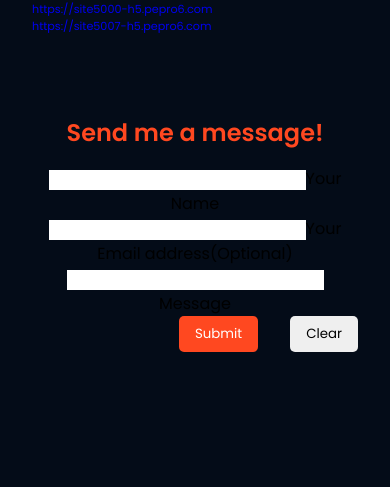
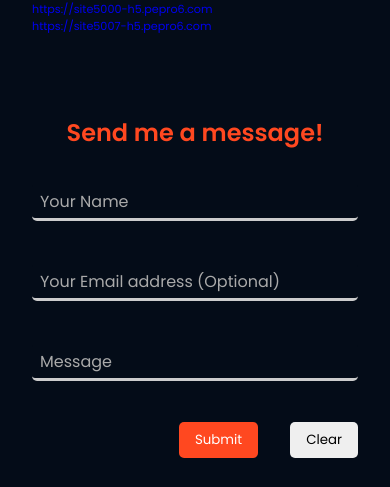
Before and after one commit to briancgmendoza/briancgmendoza-portfolio, a React app: page / in a window 390 px wide. Shown: the part 2909-3396 px from the top of the page. Before the commit the page ends 3293 px from the top, so only its background shows below. Built offline with nearby package versions, Linux system fonts and the light colour scheme; no server answers.

Commit message:
Fixing Form, Scroll Behavior and Hamburger Menu

```diff
--- a/src/components/Form/index.tsx
+++ b/src/components/Form/index.tsx
@@ -57,50 +57,62 @@ const Form = ({ onClose }: Props) => {
       );
 
     alert("Message sent!");
+
+    setSendMessage([
+      {
+        sender: "",
+        emailAddress: "",
+        message: "",
+      },
+    ]);
   };
 
   const renderForm = () => {
     return sendMessage.map((input, index) => {
       return (
         <div key={index}>
-          <div className="form-floating mb-3">
+          <div className={styles.formGroup}>
             <input
               type="text"
               value={input.sender}
               onChange={(e) => handleFormChange(index, e)}
               name="sender"
               required
-              className="form-control"
-              placeholder=""
+              className={styles.formControl}
+              placeholder="Your Name"
             />
-            <label htmlFor="sender">Your Name</label>
+            <label htmlFor="sender" className={styles.formLabel}>
+              Your Name
+            </label>
           </div>
 
-          <div className="form-floating mb-3">
+          <div className={styles.formGroup}>
             <input
               type="email"
               value={input.emailAddress}
               onChange={(e) => handleFormChange(index, e)}
               name="emailAddress"
-              className="form-control"
-              placeholder=""
+              className={styles.formControl}
+              placeholder="Your Email address (Optional)"
             />
-            <label htmlFor={input.emailAddress}>
-              Your Email address(Optional)
+            <label htmlFor="emailAddress" className={styles.formLabel}>
+              Your Email address (Optional)
             </label>
           </div>
 
-          <div className="form-floating mb-3">
+          <div className={styles.formGroup}>
             <input
               type="text"
               value={input.message}
               onChange={(e) => handleFormChange(index, e)}
               name="message"
               required
-              className="form-control"
-              placeholder=""
+              className={styles.formControl}
+              placeholder="Message"
             />
-            <label htmlFor={input.message}>Message</label>
+            <label htmlFor="message" className={styles.formLabel}>
+              Message
+            </label>
           </div>
         </div>
       );
--- a/src/components/NavBar/index.tsx
+++ b/src/components/NavBar/index.tsx
@@ -5,6 +5,12 @@ import styles from "../../styles/NavBar.module.scss";
 
 const NavBar = () => {
   const [toggleMenu, setToggleMenu] = React.useState(false);
+
+  React.useEffect(() => {
+    window.addEventListener("scroll", () => {
+      setToggleMenu(false);
+    });
+  }, []);
 
   return (
     <section className={styles.navbar}>
@@ -32,10 +38,7 @@ const NavBar = () => {
 
         {toggleMenu && (
           <div className={styles.navMenuContainer}>
-            <ul
-              className={styles.navMenuContainerLinks}
-              onMouseLeave={() => setToggleMenu(!toggleMenu)}
-            >
+            <ul className={styles.navMenuContainerLinks}>
               {navData.map((data, index) => {
                 const magicNumber = 2;
                 return (
--- a/src/styles/Email.module.scss
+++ b/src/styles/Email.module.scss
@@ -4,11 +4,11 @@ $medium: 550px;
   width: 100%;
   max-width: 550px;
   padding: 2rem;
-  text-align: center;
 
   > h2 {
-    font-size: 1.5rem !important;
+    font-size: 1.5rem;
     color: var(--color-bg-email);
-    margin-bottom: 1rem !important;
+    margin-bottom: 2rem;
+    text-align: center;
   }
 }
--- a/src/styles/Form.module.scss
+++ b/src/styles/Form.module.scss
@@ -1,3 +1,55 @@
+.formGroup {
+  margin-bottom: 1rem;
+  transition: all 0.3s;
+
+  &:focus-within {
+    transform: scale(1.05);
+  }
+
+  .formControl {
+    padding: 0.5rem;
+    background-color: rgba(0, 0, 0, 0.02);
+    width: 100%;
+    color: var(--color-text);
+    border-radius: 5px;
+    border-color: #ccc;
+    border-style: none none solid none;
+    z-index: 2;
+    transition: all 0.5s;
+
+    &::placeholder {
+      color: transparent;
+    }
+
+    &:focus {
+      border-color: var(--color-bg-email);
+    }
+
+    &:focus + .formLabel,
+    &:not(:placeholder-shown) + .formLabel {
+      transform: translateY(-4rem) scale(0.8);
+    }
+  }
+
+  .formLabel {
+    padding-left: 0.5rem;
+    display: inline-block;
+    font-size: 1rem;
+    color: #aaa;
+    opacity: 1;
+    transform: translateY(-2rem);
+    transform-origin: 0 0;
+    transition: all 0.3s;
+    -webkit-touch-callout: none;
+    -webkit-user-select: none;
+    -khtml-user-select: none;
+    -moz-user-select: none;
+    -ms-user-select: none;
+    user-select: none;
+    pointer-events: none;
+  }
+}
+
 .btnContainer {
   display: flex;
   align-items: center;
--- a/src/styles/index.scss
+++ b/src/styles/index.scss
@@ -20,8 +20,11 @@
   font-family: "Poppins", sans-serif;
 }
 
+html {
+  scroll-behavior: smooth;
+}
+
 body {
   background-color: var(--color-bg);
   overflow-x: hidden;
-  scroll-behavior: smooth;
 }
```
